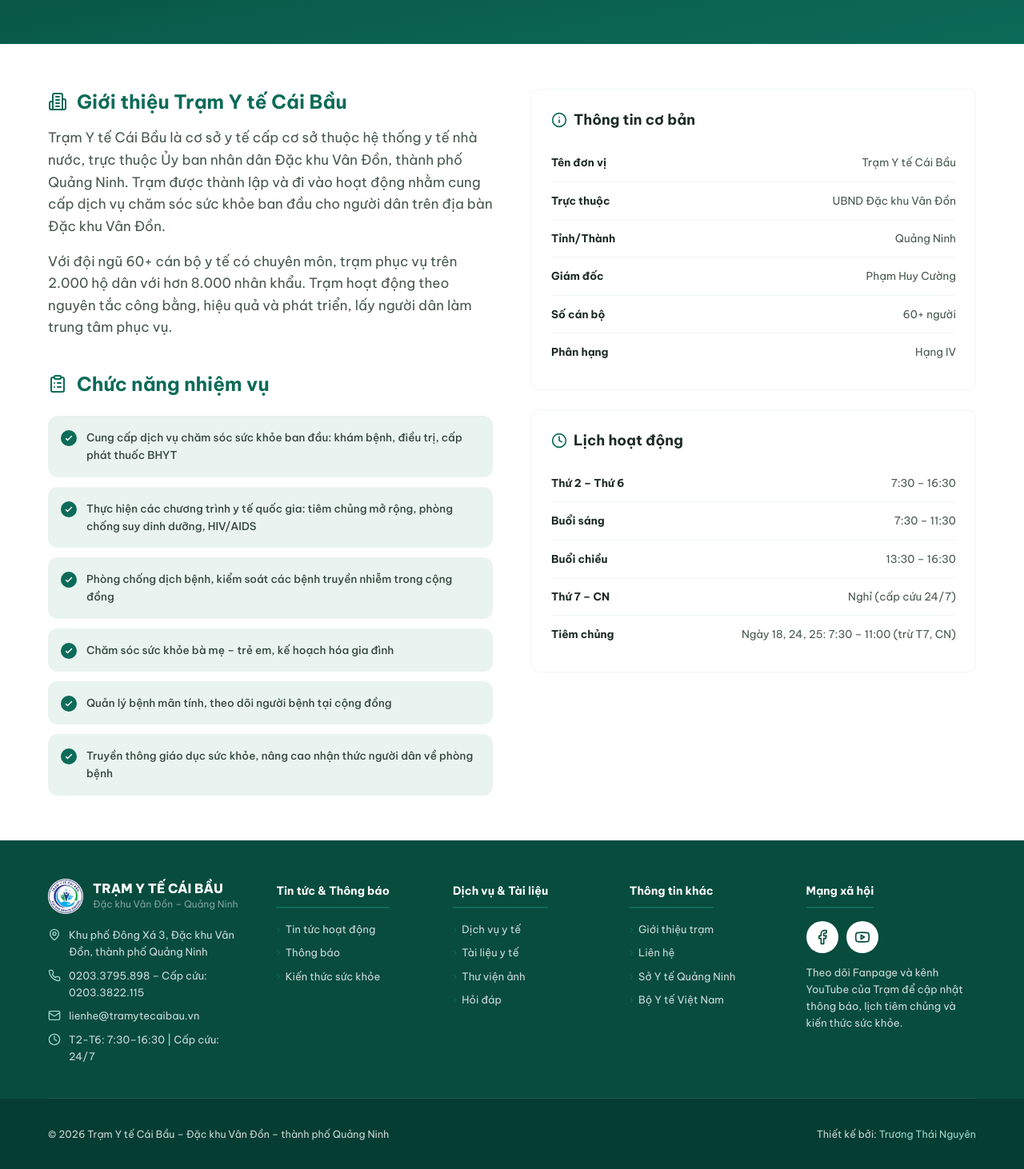
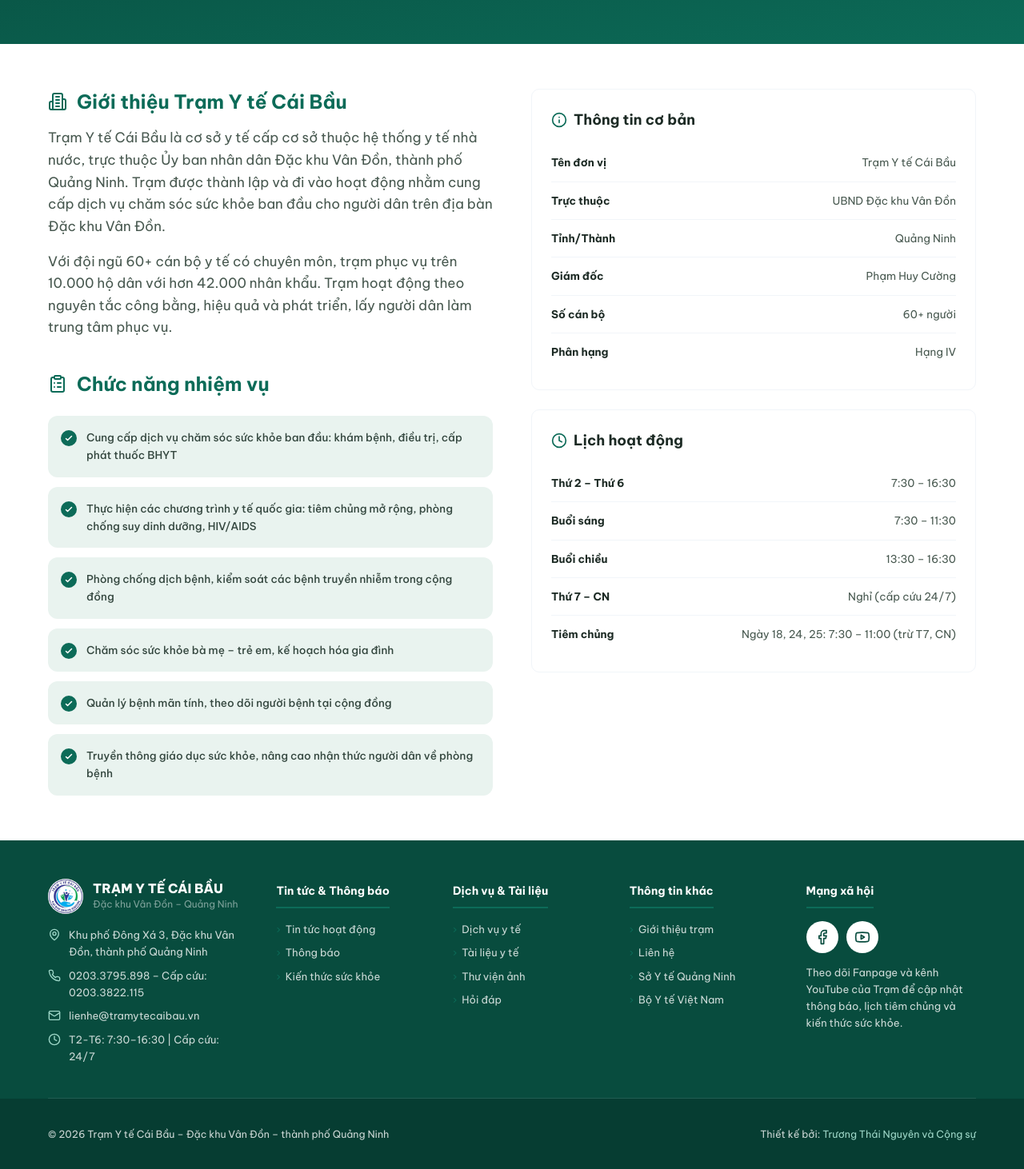
Before and after one commit to macovn/TYT-Website, a Next.js app: page /gioi-thieu in a window 1280 px wide. Shown: the part 283-1745 px from the top of the page at 80% size. Built offline with nearby package versions, Linux system fonts and the light colour scheme.

Commit message:
Footer: them 'va Cong su'; Gioi thieu: cap nhat 10.000 ho dan, 42.000 nhan khau

```diff
--- a/src/app/gioi-thieu/page.tsx
+++ b/src/app/gioi-thieu/page.tsx
@@ -28,7 +28,7 @@ export default function AboutPage() {
                   Trạm Y tế Cái Bầu là cơ sở y tế cấp cơ sở thuộc hệ thống y tế nhà nước, trực thuộc Ủy ban nhân dân Đặc khu Vân Đồn, thành phố Quảng Ninh. Trạm được thành lập và đi vào hoạt động nhằm cung cấp dịch vụ chăm sóc sức khỏe ban đầu cho người dân trên địa bàn Đặc khu Vân Đồn.
                 </p>
                 <p>
-                  Với đội ngũ 60+ cán bộ y tế có chuyên môn, trạm phục vụ trên 2.000 hộ dân với hơn 8.000 nhân khẩu. Trạm hoạt động theo nguyên tắc công bằng, hiệu quả và phát triển, lấy người dân làm trung tâm phục vụ.
+                  Với đội ngũ 60+ cán bộ y tế có chuyên môn, trạm phục vụ trên 10.000 hộ dân với hơn 42.000 nhân khẩu. Trạm hoạt động theo nguyên tắc công bằng, hiệu quả và phát triển, lấy người dân làm trung tâm phục vụ.
                 </p>
               </div>
 
--- a/src/components/Footer.tsx
+++ b/src/components/Footer.tsx
@@ -99,7 +99,7 @@ export default function Footer() {
         <div className="container">
           <div className="flex flex-wrap justify-between items-center gap-2 text-[12.5px] py-4">
             <span>© 2026 Trạm Y tế Cái Bầu – Đặc khu Vân Đồn – thành phố Quảng Ninh</span>
-            <span>Thiết kế bởi: <span className="text-[#9FD8C9]">Trương Thái Nguyên</span></span>
+            <span>Thiết kế bởi: <span className="text-[#9FD8C9]">Trương Thái Nguyên và Cộng sự</span></span>
           </div>
         </div>
       </div>
```
